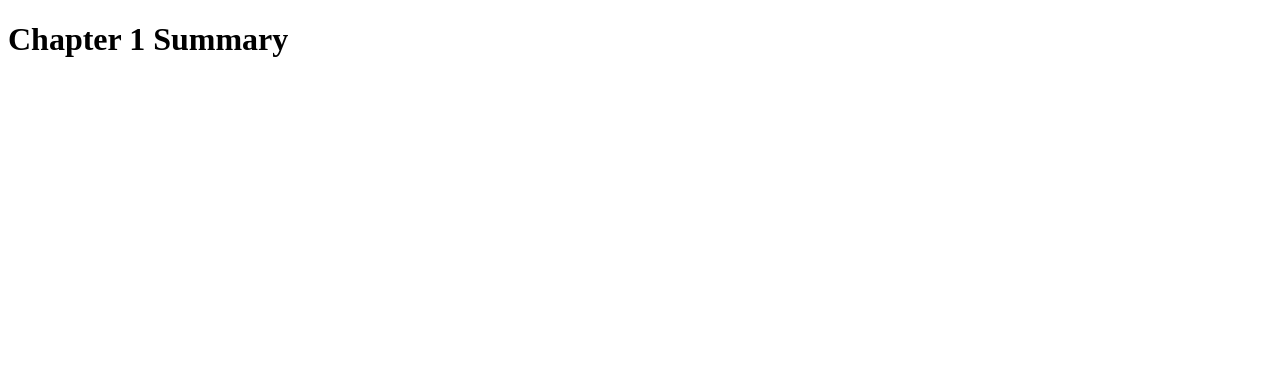
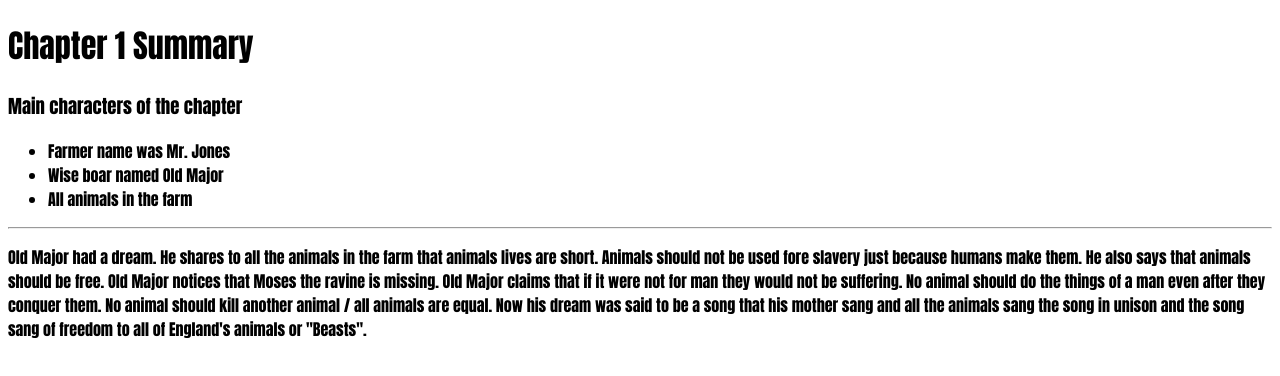
Before and after one commit to mena-matta2011/mena-matta2011.github.io, a plain HTML site: page book-summaries/animal-farm/chapter1.html in a window 1280 px wide. Drawn offline with Linux system fonts and the light colour scheme.

Commit message:
added info to chapter 1 summary

```diff
--- a/book-summaries/animal-farm/chapter1.html
+++ b/book-summaries/animal-farm/chapter1.html
@@ -4,9 +4,20 @@
     <meta charset="UTF-8">
     <meta name="viewport" content="width=device-width, initial-scale=1.0">
     <title>Animal Farm - Chapter 1 Summary</title>
+    <link rel="stylesheet" href="/styles.css">
 </head>
 <body>
     <h1>Chapter 1 Summary</h1>
-    <p></p>
+    <h3>Main characters of the chapter</h3>
+ <ul>
+<li>Farmer name was Mr. Jones</li>
+<li>Wise boar named Old Major</li>
+<li>All animals in the farm</li>
+
+ </ul>
+ <hr>
+ <p>Old Major had a dream. He shares to all the animals in the farm
+    that animals lives are short. Animals should not
+    be used fore slavery just because humans make them. He also says that animals should be free. Old Major notices that Moses the ravine is missing. Old Major claims that if it were not for man they would not be suffering. No animal should do the things of a man even after they conquer them. No animal should kill another animal / all animals are equal. Now his dream was said to be a song that his mother sang and all the animals sang the song in unison and the song sang of freedom to all of England's animals or "Beasts".</p>
 </body>
 </html>
--- a/styles.css
+++ b/styles.css
@@ -1,3 +1,3 @@
 body {
-    font-family: 'Courier New', Courier, monospace;
+    font-family: Impact, Haettenschweiler, 'Arial Narrow Bold', sans-serif;
 }
```
Also changed, not shown: book-summaries/animal-farm/chapter2.html (+1 -0 lines).
